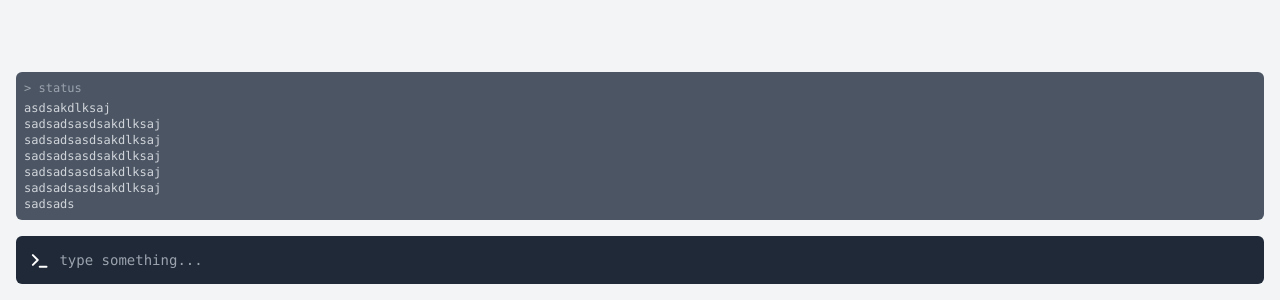
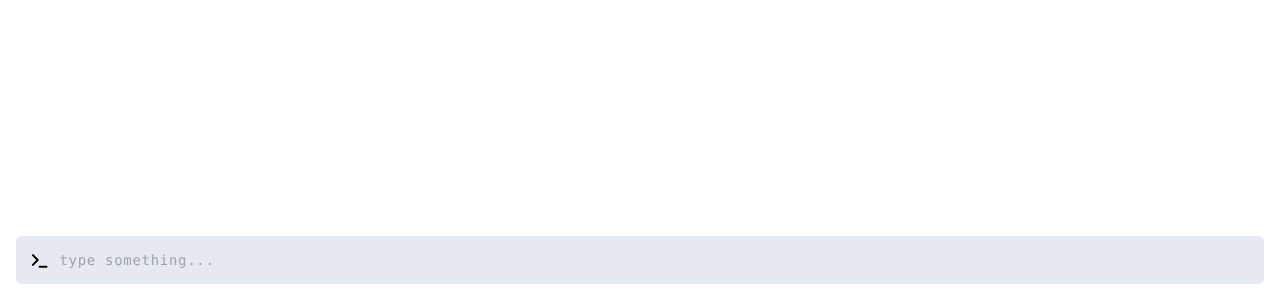
Before and after one commit to janstuemmel/cs2-rcon, a Svelte app: page / in a window 1280 px wide. Shown: the part 500-800 px from the top of the page. Built offline with nearby package versions, Linux system fonts and the light colour scheme.

Commit message:
add nord theme

```diff
--- a/src/App.svelte
+++ b/src/App.svelte
@@ -10,12 +10,7 @@
 
   let resultElem: HTMLDivElement;
 
-  let results: CommandResult[] = [
-    {
-      res: 'asdsakdlksaj\nsadsadsasdsakdlksaj\nsadsadsasdsakdlksaj\nsadsadsasdsakdlksaj\nsadsadsasdsakdlksaj\nsadsadsasdsakdlksaj\nsadsads',
-      cmd: 'status'
-    }
-  ]
+  let results: CommandResult[] = []
 
   const submit = (cmd: string) => {
     console.log(cmd)
@@ -30,13 +25,13 @@
   afterUpdate(() => resultElem.scrollTo({ top: 10000 }))
 </script>
 
-<div class="flex flex-col flex-1 h-screen bg-gray-100 dark:bg-gray-700 gap-4">
+<div class="flex flex-col flex-1 h-screen bg-white dark:bg-nord-black gap-4">
 
   <div bind:this={resultElem} class="px-4 pt-4 flex-1 flex flex-col-reverse gap-4 overflow-y-scroll">
     {#each results as result}
-      <div class="flex flex-col gap-1 py-2 text-xs bg-gray-600 rounded-md">
-        <div class="text-gray-400 px-2 font-mono">> {result.cmd}</div>
-        <pre class="text-gray-300 overflow-x-scroll px-2"><code>{result.res}</code></pre>
+      <div class="flex flex-col gap-1 py-2 text-xs bg-nord-6 dark:bg-nord-0 rounded-md">
+        <div class="text-nord-3 dark:text-gray-400 px-2 font-mono">> {result.cmd}</div>
+        <pre class="text-nord-black dark:text-nord-6 overflow-x-scroll px-2"><code>{result.res}</code></pre>
       </div>
     {/each}
   </div>
--- a/src/Prompt.svelte
+++ b/src/Prompt.svelte
@@ -18,16 +18,12 @@
   let promptElem: HTMLDivElement
   let selectElem: HTMLDivElement
   let selectHeight: number
-  let selectWidth: number
-  let selectLeft: number
   let selectTop: number
 
   const updateUi = () => {
     selectTop = promptElem.offsetTop - selectHeight;
-    selectLeft = promptElem.offsetLeft;
-    selectWidth = promptElem.clientWidth;
     if (selectElem && selectIndex === null) {
-      selectElem.scrollTo({ top: 100000 })
+      selectElem.scrollTo({ top: 100000, behavior: 'instant' })
     }
   }
 
@@ -77,6 +73,7 @@
     if (e.key === 'Escape') {
       e.preventDefault()
       selectActive = false
+      selectIndex = null
     }
 
     if (e.key === 'Enter') {
@@ -103,10 +100,10 @@
     bind:this={selectElem}
     bind:clientHeight={selectHeight}
     style:top={`${selectTop - 10}px`}
-    style:left={`${selectLeft}px`}
+    style:left={`${0}px`}
     style:max-height={`${300}px`}
-    style:width={`${selectWidth}px`}
-    class="absolute bg-gray-800 w-full rounded-md overflow-y-scroll shadow-md">
+    class="absolute w-full overflow-y-scroll bg-white dark:bg-nord-black border-t-4 border-nord-4 dark:border-nord-1">
+    <div class="">
       {#each selectData as item, idx}
         <PromptSelectItem
           scrollTo={(top) => selectElem?.scrollTo({ top, behavior: 'instant' })}
@@ -114,9 +111,10 @@
           {...item} />
       {/each}
     </div>
+  </div>
 {/if}
 
-<div class="flex bg-gray-800 rounded-md items-center text-white p-3 gap-2" bind:this={promptElem}>
+<div class="flex bg-nord-5 dark:bg-nord-1 rounded-md items-center text-black dark:text-nord-6 p-3 gap-2" bind:this={promptElem}>
   <svg xmlns="http://www.w3.org/2000/svg" class="icon icon-tabler icon-tabler-terminal" width="24" height="24" viewBox="0 0 24 24" stroke-width="2" stroke="currentColor" fill="none" stroke-linecap="round" stroke-linejoin="round"><path stroke="none" d="M0 0h24v24H0z" fill="none"/>
     <path d="M5 7l5 5l-5 5" />
     <path d="M12 19l7 0" />
@@ -130,6 +128,6 @@
       selectActive = false
     }}
     on:keydown={keydown}
-    class="bg-transparent w-full text-sm focus:outline-none font-mono"
+    class="bg-transparent w-full text-sm focus:outline-none font-mono tracking-wider"
     type="text" />
 </div>
--- a/src/PromptSelectItem.svelte
+++ b/src/PromptSelectItem.svelte
@@ -13,15 +13,15 @@
   }
 </script>
 
-<div bind:this={elem} class="p-2 min-h-[50px] flex flex-col gap-1" class:bg-gray-900={active}>
+<div bind:this={elem} class="p-4 min-h-[50px] flex flex-col gap-1" class:dark:bg-nord-2={active} class:bg-nord-5={active}>
   <div class="flex items-center gap-2">
-    <div class="truncate text-sm font-mono text-gray-300">{name}</div>
+    <div class="truncate text-sm font-mono text-nord-0 dark:text-nord-4 font-semibold tracking-wider">{name}</div>
     {#if value.length < 10 && value !== ''}
-      <div class="truncate text-xs font-mono text-gray-500 w-30">= {value}</div>
+      <div class="truncate text-xs font-mono text-nord-3 dark:text-gray-400 w-30">= {value}</div>
     {/if}
     {#if defaultValue.length < 10 && defaultValue !== ''}
-      <div class="truncate text-xs font-mono text-gray-500">(default: {defaultValue})</div>
+      <div class="truncate text-xs font-mono text-nord-3 dark:text-gray-400">(default: {defaultValue})</div>
     {/if}
   </div>
-  <div class="text-xs text-gray-500 font-mono">{description || 'n/a'}</div>
+  <div class="text-xs font-mono text-nord-3 dark:text-gray-400">{description || 'n/a'}</div>
 </div>
--- a/tailwind.config.js
+++ b/tailwind.config.js
@@ -5,7 +5,29 @@ module.exports = {
     "./src/**/*.{html,js,svelte}"
   ],
   theme: {
-    extend: {},
+    extend: {
+      colors: {
+        nord: {
+          'black': '#242933',
+          0: '#2E3440',
+          1: '#3B4252',
+          2: '#434C5E',
+          3: '#4C566A',
+          4: '#D8DEE9',
+          5: '#E5E9F0',
+          6: '#ECEFF4',
+          7: '#8FBCBB',
+          8: '#88C0D0',
+          9: '#81A1C1',
+          10: '#5E81AC',
+          11: '#BF616A',
+          12: '#D08770',
+          13: '#EBCB8B',
+          14: '#A3BE8C',
+          15: '#B48EAD'
+        }
+      }
+    },
   },
   plugins: [],
 }
```
Lines whose indentation alone changed are shown as unchanged.
